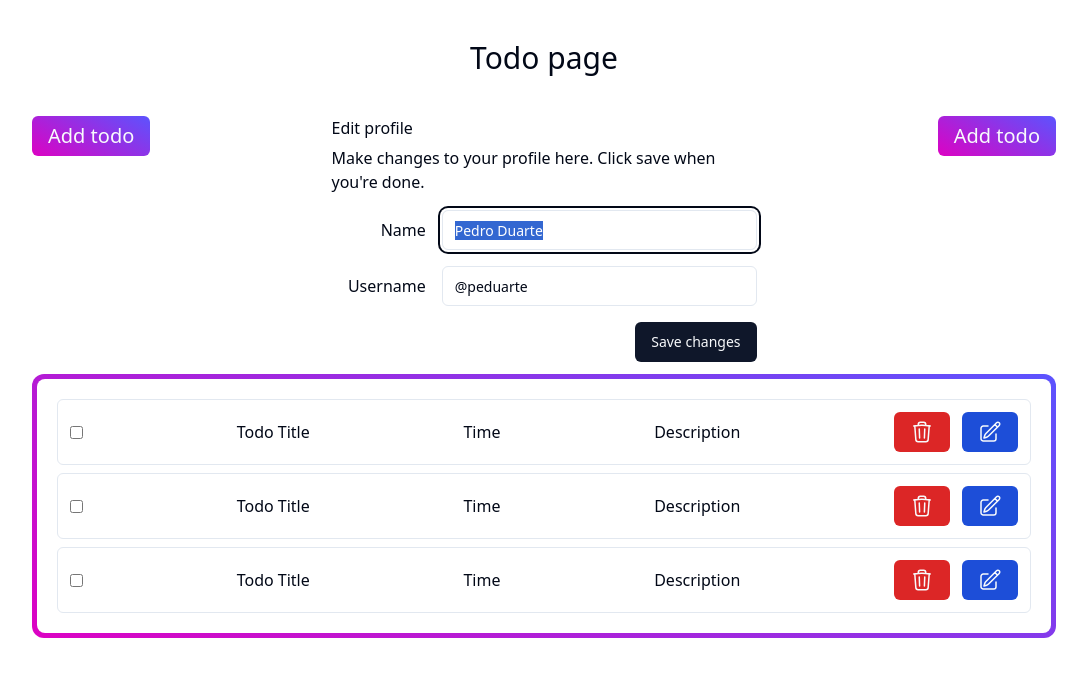
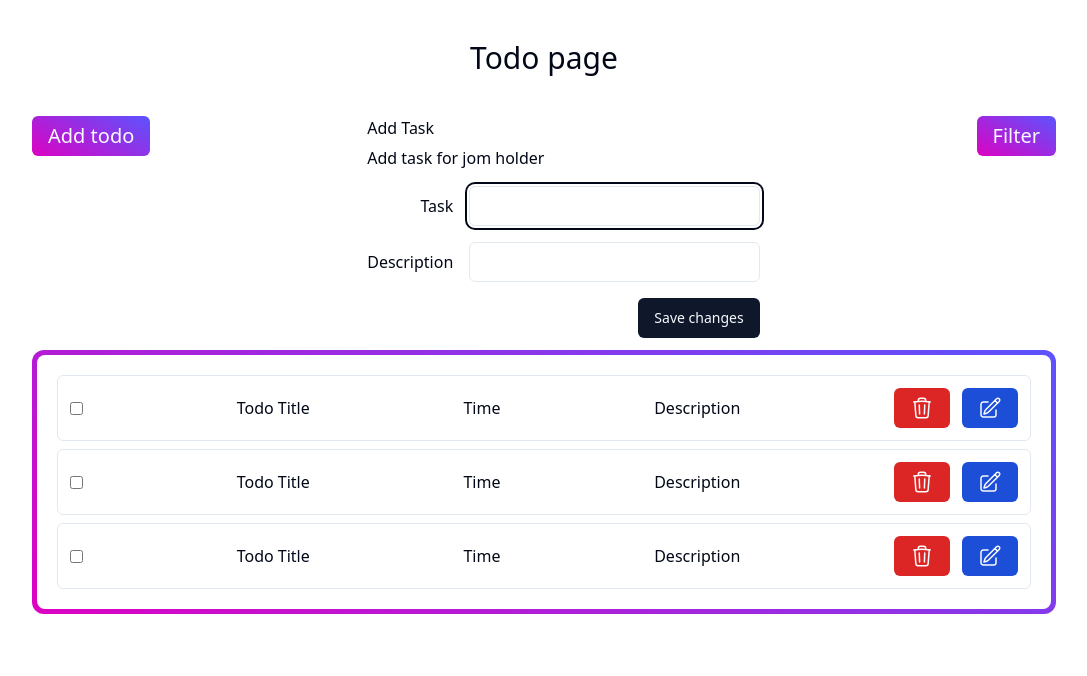
Before and after one commit to shahin2525/redux-todo, a React (Vite) app: page / in a window 1280 px wide. Both pictures are taken after a click on the button "Add todo". Shown: the top 676 px of the page, without its empty margins (96-1183 px from the left). Built offline with nearby package versions, Linux system fonts and the light colour scheme.

Commit message:
shadcn dailog added

```diff
--- a/src/components/ui/todo/TodoFilter.tsx
+++ b/src/components/ui/todo/TodoFilter.tsx
@@ -15,15 +15,15 @@ const TodoFilter = () => {
   return (
     <DropdownMenu>
       <DropdownMenuTrigger asChild>
-        <Button className="bg-primary-gradient text-xl">Add todo</Button>
+        <Button className="bg-primary-gradient text-xl">Filter</Button>
       </DropdownMenuTrigger>
       <DropdownMenuContent className="w-56">
         <DropdownMenuLabel>Filter by Priority</DropdownMenuLabel>
         <DropdownMenuSeparator />
         <DropdownMenuRadioGroup value={position} onValueChange={setPosition}>
-          <DropdownMenuRadioItem value="top">High</DropdownMenuRadioItem>
-          <DropdownMenuRadioItem value="bottom">Medium</DropdownMenuRadioItem>
-          <DropdownMenuRadioItem value="right">Low</DropdownMenuRadioItem>
+          <DropdownMenuRadioItem value="high">High</DropdownMenuRadioItem>
+          <DropdownMenuRadioItem value="medium">Medium</DropdownMenuRadioItem>
+          <DropdownMenuRadioItem value="low">Low</DropdownMenuRadioItem>
         </DropdownMenuRadioGroup>
       </DropdownMenuContent>
     </DropdownMenu>
--- a/src/components/ui/todo/TodoModal.tsx
+++ b/src/components/ui/todo/TodoModal.tsx
@@ -1,5 +1,6 @@
 import {
   Dialog,
+  DialogClose,
   DialogContent,
   DialogDescription,
   DialogTitle,
@@ -9,34 +10,60 @@ import { Button } from "../button";
 import { DialogFooter, DialogHeader } from "../dialog";
 import { Label } from "@radix-ui/react-dropdown-menu";
 import { Input } from "../input";
+import { FormEvent, useState } from "react";
 
 const TodoModal = () => {
+  const [open, setOpen] = useState(false);
+  const [task, setTask] = useState("");
+  const [description, setDescription] = useState("");
+
+  const onSubmit = (e: FormEvent) => {
+    e.preventDefault();
+    console.log({ task, description });
+    setOpen(false);
+  };
   return (
-    <Dialog>
+    <Dialog open={open} onOpenChange={setOpen}>
       <DialogTrigger asChild>
-        {/* <Button variant="outline">Edit Profile</Button> */}
-        <Button className="bg-primary-gradient text-xl">Add todo</Button>
+        <Button
+          onClick={() => setOpen(true)}
+          className="bg-primary-gradient text-xl"
+        >
+          Add todo
+        </Button>
       </DialogTrigger>
       <DialogContent className="sm:max-w-[425px]">
         <DialogHeader>
-          <DialogTitle>Edit profile</DialogTitle>
-          <DialogDescription>
-            Make changes to your profile here. Click save when you're done.
-          </DialogDescription>
+          <DialogTitle>Add Task</DialogTitle>
+          <DialogDescription>Add task for jom holder</DialogDescription>
         </DialogHeader>
-        <div className="grid gap-4 py-4">
-          <div className="grid grid-cols-4 items-center gap-4">
-            <Label className="text-right">Name</Label>
-            <Input id="name" value="Pedro Duarte" className="col-span-3" />
+        <form onSubmit={onSubmit}>
+          <div className="grid gap-4 py-4">
+            <div className="grid grid-cols-4 items-center gap-4">
+              <Label htmlFor="task" className="text-right">
+                Task
+              </Label>
+              <Input
+                onBlur={(e) => setTask(e.target.value)}
+                id="task"
+                className="col-span-3"
+              />
+            </div>
+            <div className="grid grid-cols-4 items-center gap-4">
+              <Label htmlFor="description" className="text-right">
+                Description
+              </Label>
+              <Input
+                onBlur={(e) => setDescription(e.target.value)}
+                id="description"
+                className="col-span-3"
+              />
+            </div>
           </div>
-          <div className="grid grid-cols-4 items-center gap-4">
-            <Label className="text-right">Username</Label>
-            <Input id="username" value="@peduarte" className="col-span-3" />
+          <div className="flex justify-end">
+            <Button type="submit">Save changes</Button>
           </div>
-        </div>
-        <DialogFooter>
-          <Button type="submit">Save changes</Button>
-        </DialogFooter>
+        </form>
       </DialogContent>
     </Dialog>
   );
```
